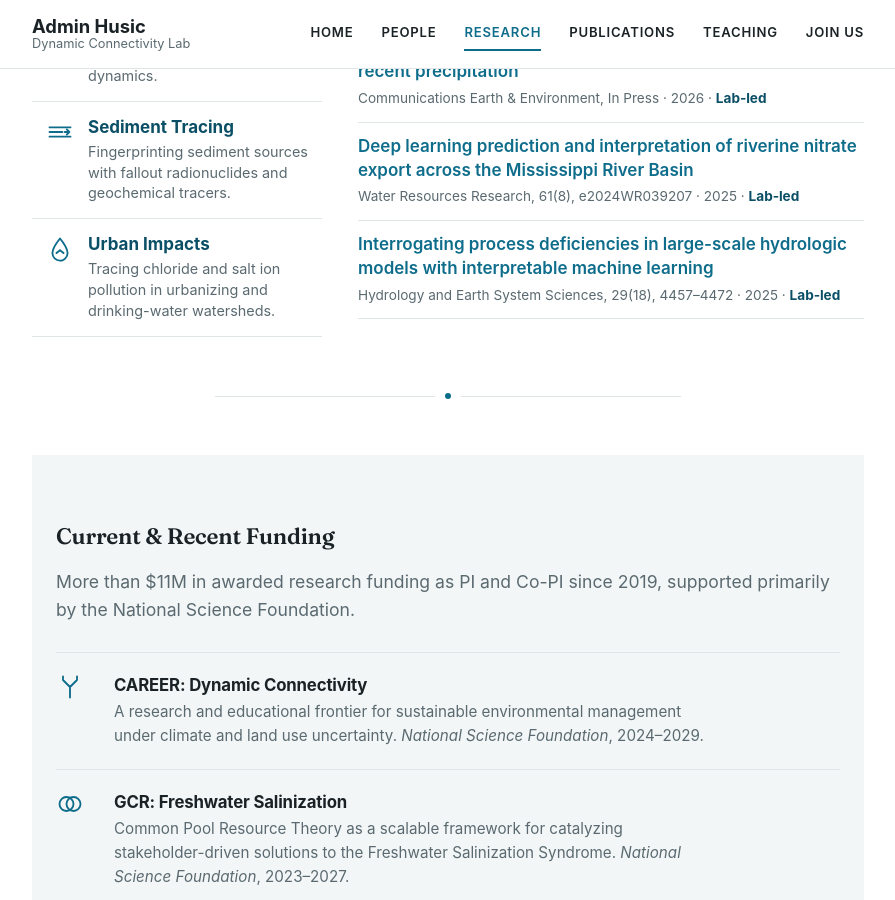
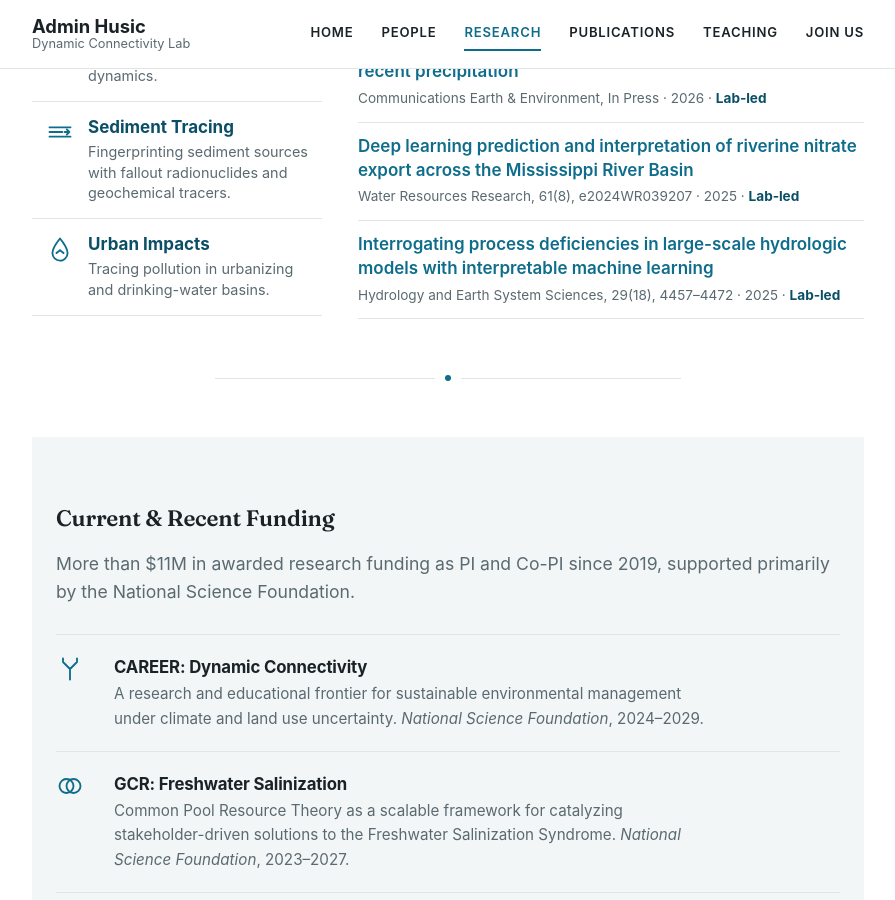
Before and after one commit to adminhusic/adminhusic.github.io, a Jekyll site: the page built from research.md, in a window 1280 px wide and 900 px high, scrolled down 771 px. Shown: the whole window, without its empty margins (192-1087 px from the left). Built offline with Jekyll 4.4.1, drawn with Linux system fonts in a browser that asks for light colours.

Commit message:
Update research_areas.yml

```diff
--- a/_data/research_areas.yml
+++ b/_data/research_areas.yml
@@ -58,9 +58,9 @@
       resolve storm-event and seasonal water quality dynamics that grab samples miss.
     funded_by: ""
     papers:
+      - "https://doi.org/10.1029/2021GL094497"
       - "https://doi.org/10.1016/j.advwatres.2024.104693"
       - "https://doi.org/10.1029/2022WR033180"
-      - "https://doi.org/10.1016/j.scitotenv.2023.164931"
 
   - id: "sediment"
     title: "Sediment Tracing"
@@ -72,13 +72,13 @@
     papers:
       - "https://doi.org/10.1038/s43247-026-03847-8"
       - "https://doi.org/10.1002/esp.70289"
-      - "https://doi.org/10.1029/2021GL094497"
+      - "https://doi.org/10.1016/j.scitotenv.2023.164931"
 
   - id: "salinization"
     title: "Urban Impacts"
-    summary: "Tracing chloride and salt ion pollution in urbanizing and drinking-water watersheds."
+    summary: "Tracing pollution in urbanizing and drinking-water basins."
     description: >-
-      Tracing the sources and drivers of chloride and salt ion pollution in urbanizing and
+      Tracing the sources and drivers of salt, sediment, and nutrient pollution in urbanizing and
       drinking-water-supply watersheds, and the social-ecological-technological systems behind it.
     funded_by: ""
     papers:
```
